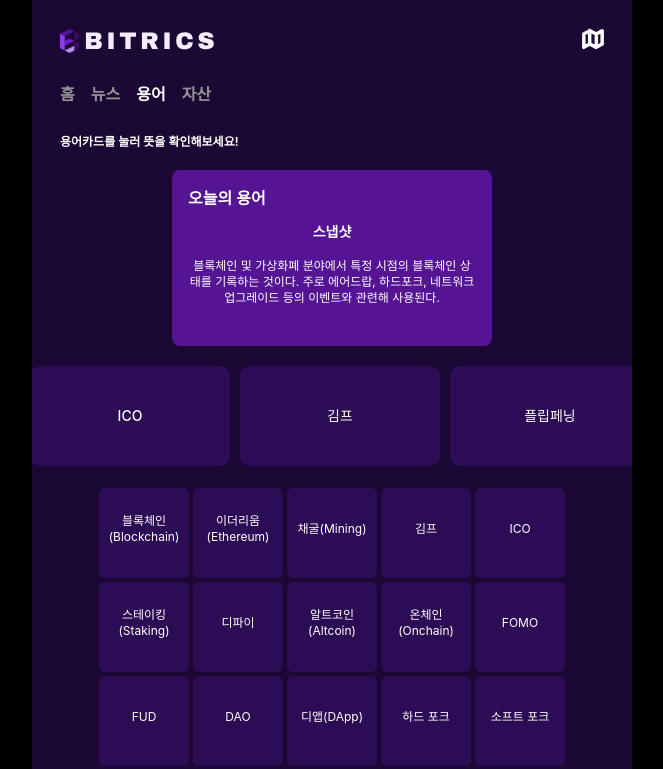
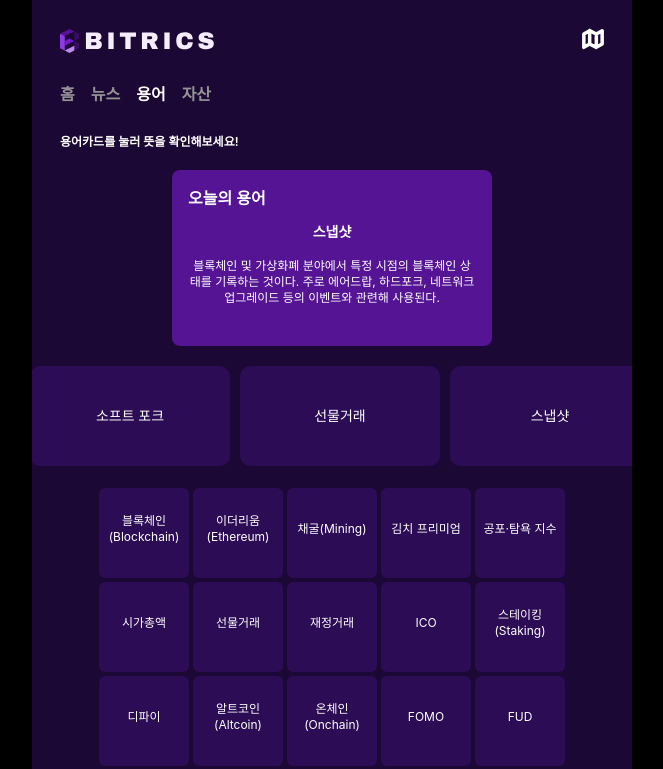
Before and after one commit to Chaemin-L/bitrics_FE, a React (Create React App) app: page /term in a window 1280 px wide. Shown: the top 769 px of the page, without its empty margins (308-971 px from the left). Built offline with nearby package versions, Linux system fonts and the light colour scheme; a web font is replaced by a local one.

Commit message:
add: 용어 추가, 용어 설명 박스 css 수정

```diff
--- a/src/components/term/TermDescriptionModal.tsx
+++ b/src/components/term/TermDescriptionModal.tsx
@@ -24,8 +24,8 @@ const TermDescriptionModal: React.FC<TermDescriptionModalProps> = ({ term, descr
 
   return (
     <div className='fixed inset-0 flex items-center justify-center'>
-      <div ref={cardRef} className="w-80 h-[400px] p-45 bg-purple-200 rounded-lg text-white text-center">
-        <h2 className="text-lg font-bold mt-[130px]">{term}</h2>
+      <div ref={cardRef} className="w-80 h-[400px] p-45 bg-purple-200 rounded-lg text-white text-center flex flex-col justify-center">
+        <h2 className="text-lg font-bold">{term}</h2>
         <p className='mt-4 ml-[20px] mr-[20px]'>{description}</p>
       </div>
     </div>
--- a/src/pages/term/data.js
+++ b/src/pages/term/data.js
@@ -1,16 +1,35 @@
 export const terms = [
   {
-    term: '블록체인(Blockchain)', description: '데이터를 기록하는 분산형 장부 시스템으로 모든 거래내역이 연결된 블록에 변경 불가능하게 보존된다.'
+    term: '블록체인(Blockchain)',
+    description: '데이터를 기록하는 분산형 장부 시스템으로 모든 거래내역이 연결된 블록에 변경 불가능하게 보존된다.'
   },
   {
-    term: '이더리움(Ethereum)', description: '스마트 계약 기능을 제공하는 블록체인 플랫폼으로, 이더(Ether, ETH)라는 암호화폐를 사용한다.'
+    term: '이더리움(Ethereum)',
+    description: '스마트 계약 기능을 제공하는 블록체인 플랫폼으로, 이더(Ether, ETH)라는 암호화폐를 사용한다.'
   },
   {
-    term:'채굴(Mining)', description: '블록체인 네트워크에서 새로운 블록을 생성하고, 그 대가로 가상화폐를 받는 과정이다.'
+    term:'채굴(Mining)',
+    description: '블록체인 네트워크에서 새로운 블록을 생성하고, 그 대가로 가상화폐를 받는 과정이다.'
   },
   {
-    term:'김프',
-    description: "'김치+프리미엄'의 줄임말로 국내 거래소 암호화폐 시세가 해외거래소 암호화폐 시세보다 높은 현상을 말한다."
+    term:'김치 프리미엄',
+    description: "국내 거래소 암호화폐 시세가 해외거래소 암호화폐 시세보다 높은 현상을 말한다."
+  },
+  {
+    term:'공포·탐욕 지수',
+    description: "투자자의 심리를 극단적 공포(0)부터 극단적 탐욕(100) 사이로 표기한다. 지수 값이 낮은 경우 시장 상황에 비해 비관적인 심리가 만연해 있는 상태이며, 반대로 지수 값이 높은 경우 주가가 지나치게 고평가되어 있는 상태이다. 이것을 활용해 투자 시장의 상황을 파악해 투자 전략을 세울 수 있다."
+  },
+  {
+    term:'시가총액',
+    description: '대중이 구매할 수 있는 해당 가상화폐의 코인 또는 토큰의 총 개수를 나타낸다.'
+  },
+  {
+    term:'선물거래',
+    description: '장래의 일정한 시기에 상품을 넘겨준다는 조건으로 현시점에서 가격을 정해 매매 계약을 하는 거래이다.'
+  },
+  {
+    term:'재정거래',
+    description: '같은 상품이 두 시장에서 가격이 다를 때, 가격이 저렴한 시장에서 상품을 매입하고 가격이 비싼 시장에 매도해 그 차익을 얻는 거래 방식이다.'
   },
   {
     term:'ICO',
@@ -127,5 +146,8 @@ export const terms = [
     term: "멀티시그",
     description: "한 거래를 승인하기 위해 여러 명의 서명이 필요한 지갑 또는 계약을 의미한다. 이는 보안성을 강화하는데 사용된다."
   },
+  {
+    term: "DEX",
+    description: "탈중앙화 거래소로,블록체인에서 운영되는 마켓플레이스이다. 암호화폐 트레이더 간에 직접 P2P(개인 간 거래)를 가능하게 한다."
+  }
 ];
-// 30개
```
